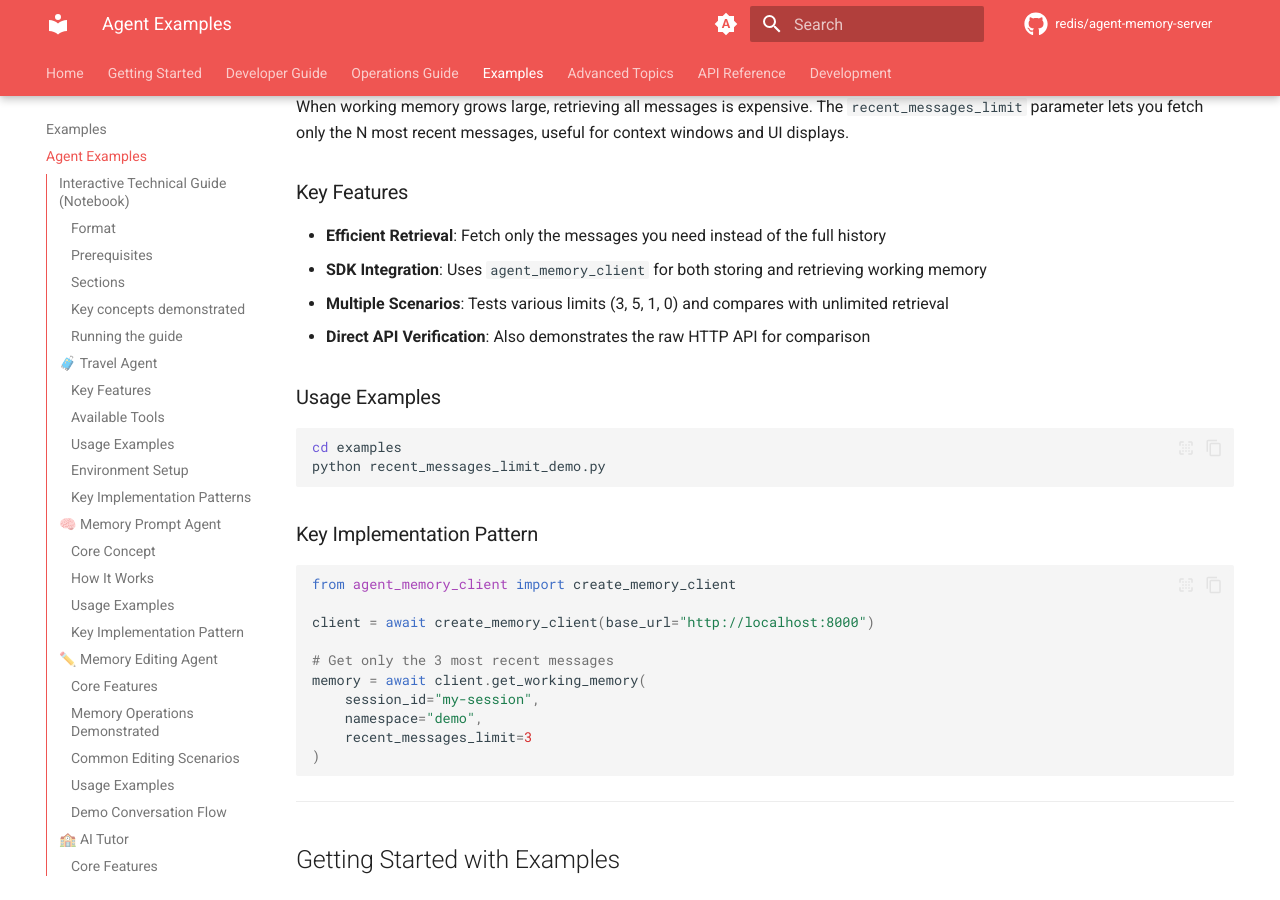
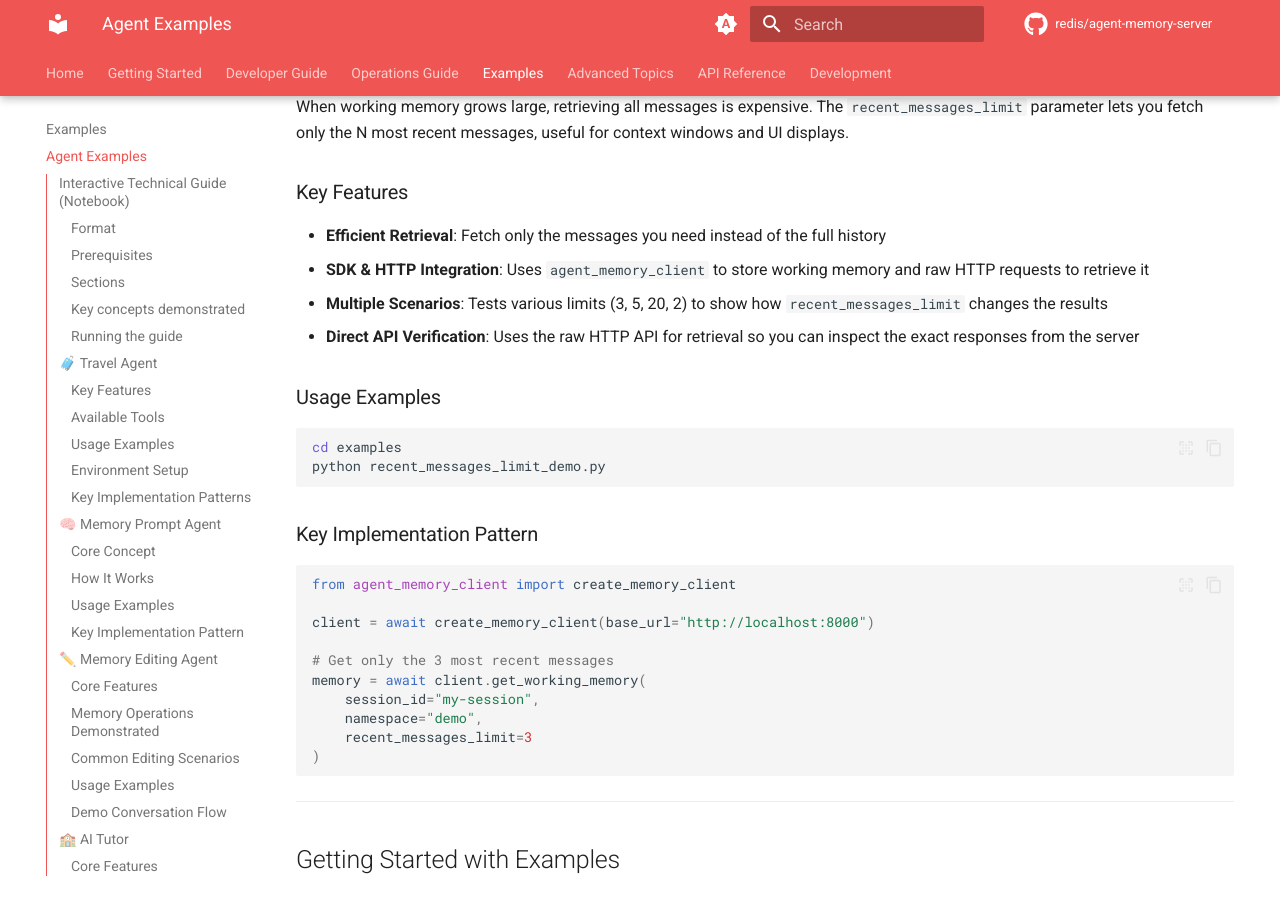
Before and after one commit to redis/agent-memory-server, an MkDocs documentation site: the page built from docs/agent-examples.md, in a window 1280 px wide and 900 px high, scrolled down 9765 px. Built offline with MkDocs 1.6.1 and Material for MkDocs 9.7.7, drawn with Linux system fonts in a browser that asks for light colours; comment, search, counter and statistics services are not loaded; the version menu is left out.

Commit message:
Update docs/agent-examples.md
Co-authored-by: Copilot <175728472+Copilot@users.noreply.github.com>

```diff
--- a/docs/agent-examples.md
+++ b/docs/agent-examples.md
@@ -383,9 +383,9 @@ When working memory grows large, retrieving all messages is expensive. The `rece
 ### Key Features
 
 - **Efficient Retrieval**: Fetch only the messages you need instead of the full history
-- **SDK Integration**: Uses `agent_memory_client` for both storing and retrieving working memory
-- **Multiple Scenarios**: Tests various limits (3, 5, 1, 0) and compares with unlimited retrieval
-- **Direct API Verification**: Also demonstrates the raw HTTP API for comparison
+- **SDK & HTTP Integration**: Uses `agent_memory_client` to store working memory and raw HTTP requests to retrieve it
+- **Multiple Scenarios**: Tests various limits (3, 5, 20, 2) to show how `recent_messages_limit` changes the results
+- **Direct API Verification**: Uses the raw HTTP API for retrieval so you can inspect the exact responses from the server
 
 ### Usage Examples
 
```
